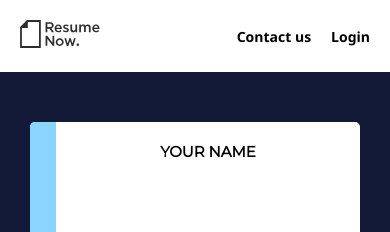
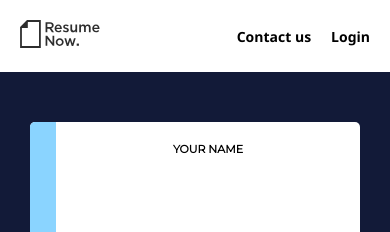
Before and after one commit to Ella59081/ResumeBuilder, a React (Vite) app: page /review in a window 390 px wide. Shown: the top 232 px of the page. Built offline with nearby package versions, Linux system fonts and the light colour scheme.

Commit message:
responsiveness

```diff
--- a/src/responsive.css
+++ b/src/responsive.css
@@ -669,7 +669,6 @@
     .detForm .first-part .form .buttons-continue{
         align-items: center;
         flex-direction: column;
-
     }
     .rev-con .revtemp-des p{
         font-size: 9px;
@@ -692,9 +691,6 @@
     }
 }
 @media(max-width: 500px){
-    /* .temp-grid{
-        padding: 0px 10px 0px;
-    } */
     .see-temp{
         padding: 150px 10px 70px;
     }
@@ -723,6 +719,25 @@
     }
     .detForm .first-part .inimg{
         padding: 45px;
+    }
+    .rev-con .revtemp-des p{
+        font-size: 7px;
+    }
+    .rev-con .revtemp-des .yName{
+        font-size: 11px;
+    }
+    .rev-con .revmain-in h6{
+        font-size: 8px;
+    }
+    .rev-con .revphoto{
+        width: 100%;
+        min-height: 80vh;
+    }
+    .rev-con .revtemp-des{
+        min-height: 80vh;
+    }
+    .rev-con .revtemp-des .c-info{
+        height: 10px;
     }
 }
 @media(max-width: 470px){
```
